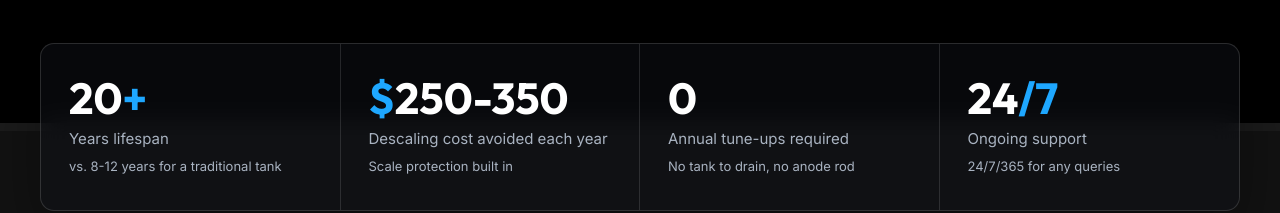
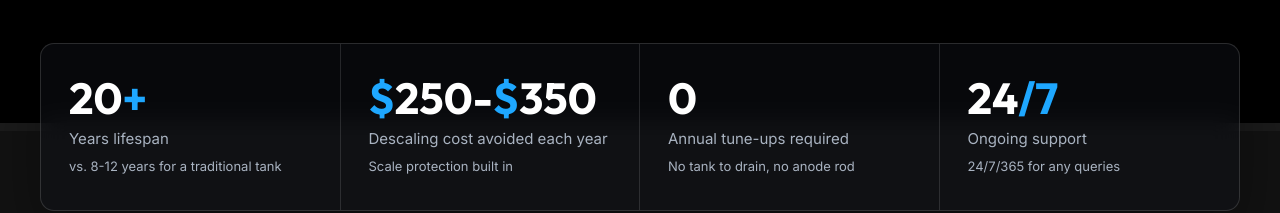
Before and after one commit to anup-testing/tankless-site, a plain HTML site: page index.html in a window 1280 px wide. Shown: the part 679-892 px from the top of the page. Drawn offline with Linux system fonts and the light colour scheme.

Commit message:
Show descaling stat as $250-$350
Co-Authored-By: Claude Sonnet 5.5 <noreply@anthropic.com>

```diff
--- a/index.html
+++ b/index.html
@@ -49,7 +49,7 @@
       <div class="container">
         <div class="stats-inner" data-reveal>
           <div class="stat"><div class="stat-num"><span data-count="20">0</span><span class="unit">+</span></div><p>Years lifespan</p><small>vs. 8-12 years for a traditional tank</small></div>
-          <div class="stat"><div class="stat-num"><span class="unit">$</span><span>250-350</span></div><p>Descaling cost avoided each year</p><small>Scale protection built in</small></div>
+          <div class="stat"><div class="stat-num"><span class="unit">$</span><span>250-</span><span class="unit">$</span><span>350</span></div><p>Descaling cost avoided each year</p><small>Scale protection built in</small></div>
           <div class="stat"><div class="stat-num"><span data-count="0">0</span></div><p>Annual tune-ups required</p><small>No tank to drain, no anode rod</small></div>
           <div class="stat"><div class="stat-num"><span data-count="24">0</span><span class="unit">/7</span></div><p>Ongoing support</p><small>24/7/365 for any queries</small></div>
         </div>
```
